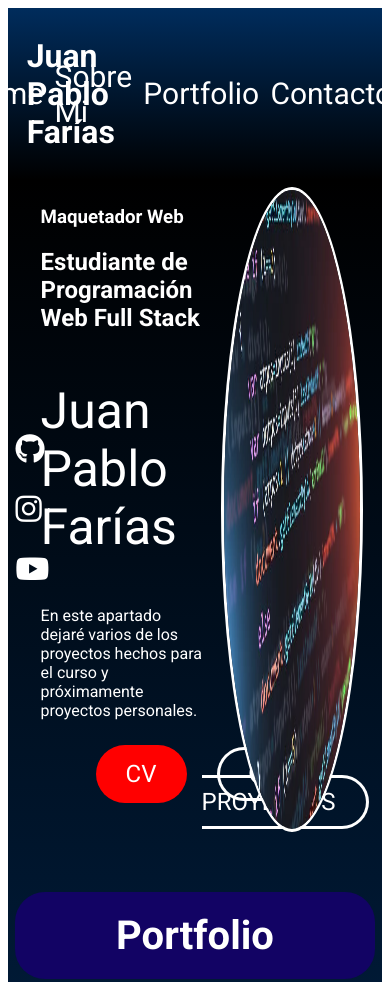
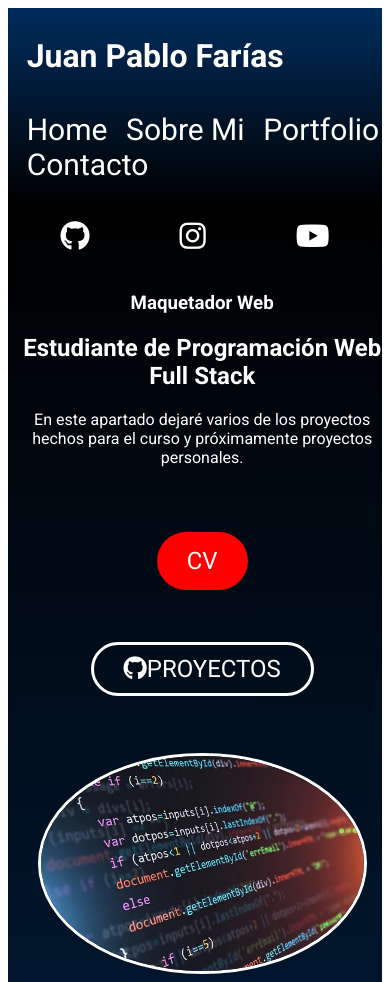
Before and after one commit to JuanPabloFarias/LandingPage, a plain HTML site: page index.html in a window 390 px wide. Shown: the top 982 px of the page. Drawn offline with Linux system fonts and the light colour scheme.

Commit message:
vistas para mobile finalizadas

```diff
--- a/css/footer.css
+++ b/css/footer.css
@@ -37,7 +37,6 @@
 }
 
 .footer__form{
-    font-size: 30px;
     display: flex;
     flex-direction: column;
 }
@@ -59,3 +58,38 @@
     background-color: #991111;
     border: 3px solid white;
 }
+
+@media (max-width: 767px) {
+    .footer__title{
+        padding-top: 20px;
+    }
+
+    .footer__contact__p{
+        font-size: 15px;
+        margin-top: 5px;
+        margin-bottom: 5px;
+    }
+
+    .footer__title{
+        text-align: center;
+    }
+
+    .footer__form__input{
+        font-size: 20px;
+        padding: 5px 10px 5px 10px;
+    }
+
+
+    .footer__form__submit{
+        font-size: 20px;
+        padding: 5px 10px 5px 10px;
+    }
+}
+
+@media (min-width: 767px) and (max-width: 1023px) {
+
+}
+
+@media (min-width: 1023px){
+
+}
--- a/css/header.css
+++ b/css/header.css
@@ -38,3 +38,39 @@ header nav ul li{
 header nav ul li a{
     font-size: 30px;
 }
+
+
+@media (max-width: 767px) {
+
+
+    .header__h1__container{
+        width: 100%;
+    }
+
+    .h1__and__navbar__container{
+    width: 100%;
+    display: flex;
+    flex-direction: column;
+    flex-wrap: wrap;
+    }
+
+    .header__navbar__container, .header__navbar, .header__navbar__ul{
+        display: flex;
+        flex-direction: row;
+        flex-wrap: wrap;
+        justify-content: start;
+        width: 100%;
+    }
+
+    .header__navbar__ul{
+        padding: 0;
+    }
+}
+
+@media (min-width: 767px) and (max-width: 1023px) {
+
+}
+
+@media (min-width: 1023px){
+
+}
--- a/css/index.css
+++ b/css/index.css
@@ -181,3 +181,71 @@ footer{
 }
 
 /* MAIN END */
+
+
+@media (max-width: 767px) {
+    .main__div__container, .main__div__container__top{
+        flex-direction: column;
+        flex-wrap: wrap;
+    }
+    .main__aside{
+        flex-direction: row;
+        width: 100%;
+        justify-content: space-around;
+    }
+    .main__user__description{
+        flex-direction: column;
+        width: 100%;
+    }
+    .main__nav__container, .main__ul{
+        flex-direction: column;
+        flex-wrap: wrap;
+        width: 100%;
+        padding: 0;
+    }
+    .main__user__image__container{
+        width: 100%;
+    }
+    .main__ul__li{
+        margin-bottom: 40px;
+        margin-top: 40px;
+        text-align: center;
+    }
+
+    .main__h2__subtitle, .main__h3__skill, .main__p__description{
+        text-align: center;
+    }
+
+    .main__p__bigtext{
+        display: none;
+    }
+
+    .main__projects__title{
+        font-size: 20px;
+    }
+
+    .main__div__container__bottom{
+        flex-direction: column;
+    }
+
+    .main__section{
+        width: 90%;
+        justify-content: center;
+    }
+
+    .main__section__title{
+        font-size: 20px;
+    }
+
+    .main__section__description{
+        font-size: 12px;
+    }
+}
+
+@media (min-width: 767px) and (max-width: 1023px) {
+
+}
+
+@media (min-width: 1023px){
+
+}
--- a/index.html
+++ b/index.html
@@ -40,15 +40,15 @@
                     <a href="https://www.youtube.com/" target="_blank"><i class="fa-brands fa-youtube main__icon__propeties"></i></a>
                 </aside>
                 <div class="main__user__description">
-                    <h3>Maquetador Web</h3>
-                    <h2>Estudiante de Programación Web Full Stack</h2>
-                    <p class="main__p__bigtext" id="sobre-mi"> Juan Pablo Farías</p>
+                    <h3 id="sobre-mi" class="main__h3__skill">Maquetador Web</h3>
+                    <h2 class="main__h2__subtitle">Estudiante de Programación Web Full Stack</h2>
+                    <p class="main__p__bigtext"> Juan Pablo Farías</p>
                     <p class="main__p__description">En este apartado dejaré varios de los proyectos hechos para el curso y próximamente proyectos personales.</p>
                 <div class="main__nav__container">
                     <nav>
                         <ul class="main__ul">
-                            <li><a href="" class="main__a__cv" target="_blank">CV</a></li>
-                            <li><a href="https://github.com/JuanPabloFarias" class="main__a__proyectos" target="_blank"><i class="fa-brands fa-github"></i>PROYECTOS</a></li>
+                            <li class="main__ul__li"><a href="" class="main__a__cv" target="_blank">CV</a></li>
+                            <li class="main__ul__li"><a href="https://github.com/JuanPabloFarias" class="main__a__proyectos" target="_blank"><i class="fa-brands fa-github"></i>PROYECTOS</a></li>
                         </ul>
                     </nav>
                 </div>
@@ -61,7 +61,7 @@
                 <h4 class="main__projects__title" id="portfolio">Portfolio</h4>
             <section class="main__section">
                 <div class="main__section__title__container">
-                <h4 class="main__section__title">MercadoLiebre</h4>
+                <h4 class="main__section__title">Mercado Liebre</h4>
                 </div>
                 <div class="main__section__image__container">
                 <a href="https://github.com/JuanPabloFarias/MercadoLiebre/tree/tp07_organizando-elementos"><img src="img/mercadoliebre.png" alt="imagen de proyecto" class="main__section__image"></a>
```
